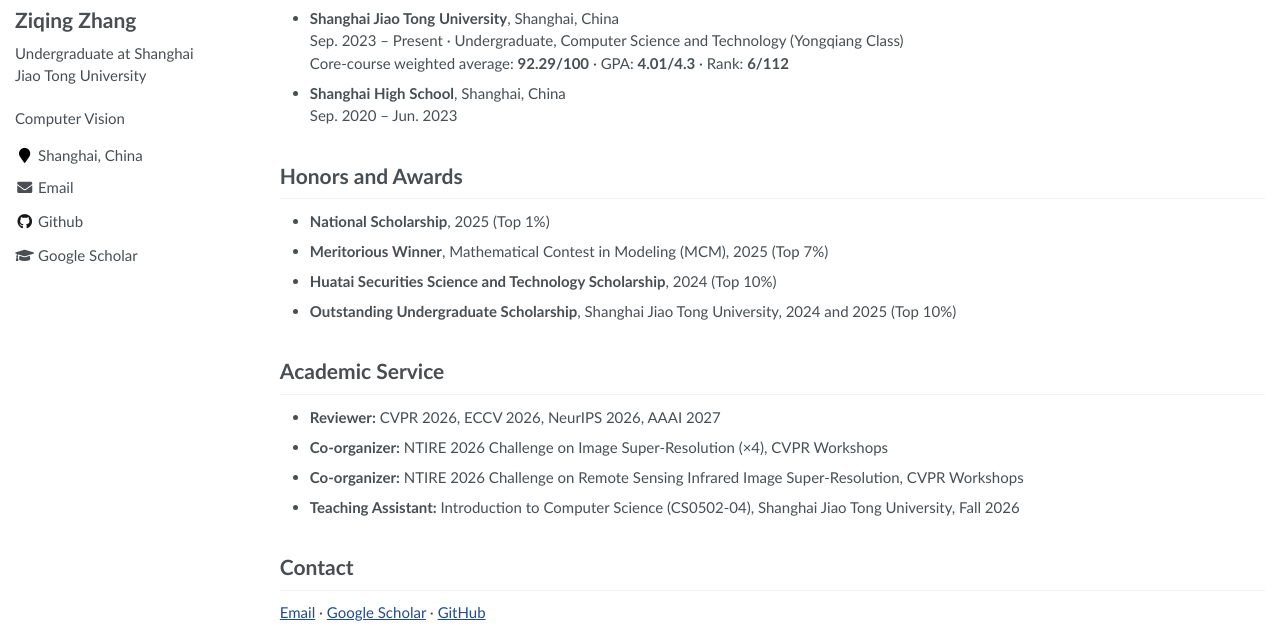
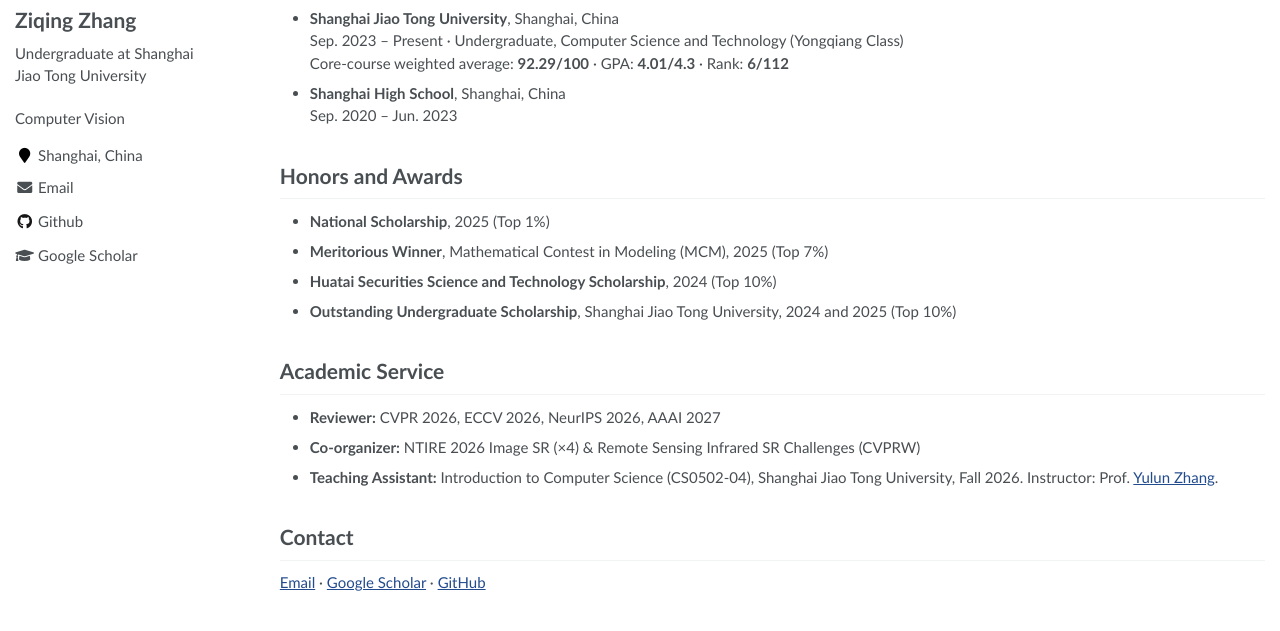
Before and after one commit to zzqingz/zzqingz.github.io, a Jekyll site: the page built from _pages/about.md, in a window 1280 px wide and 900 px high, scrolled down 673 px, cut to the strip 269-900 px from the top of the window. Built offline with Jekyll 4.4.1, drawn with Linux system fonts in a browser that asks for light colours; after the commit the page ends 1543 px from its top, so only the background shows below that; some of the changed text lies outside the part shown.

Commit message:
Condense challenge service and clarify course instructor

```diff
--- a/_pages/about.md
+++ b/_pages/about.md
@@ -78,9 +78,8 @@ Kai Liu, **Ziqing Zhang**, Wenbo Li, Renjing Pei, Fenglong Song, Xiaohong Liu, L
 # Academic Service
 
 - **Reviewer:** CVPR 2026, ECCV 2026, NeurIPS 2026, AAAI 2027
-- **Co-organizer:** NTIRE 2026 Challenge on Image Super-Resolution (×4), CVPR Workshops
-- **Co-organizer:** NTIRE 2026 Challenge on Remote Sensing Infrared Image Super-Resolution, CVPR Workshops
-- **Teaching Assistant:** Introduction to Computer Science (CS0502-04), Shanghai Jiao Tong University, Fall 2026
+- **Co-organizer:** NTIRE 2026 Image SR (×4) & Remote Sensing Infrared SR Challenges (CVPRW)
+- **Teaching Assistant:** Introduction to Computer Science (CS0502-04), Shanghai Jiao Tong University, Fall 2026. Instructor: Prof. [Yulun Zhang](https://yulunzhang.com/).
 
 <span class="anchor" id="contact"></span>
 
```
Also changed, not shown: other parts of _pages/about.md (+1 -1 lines).
